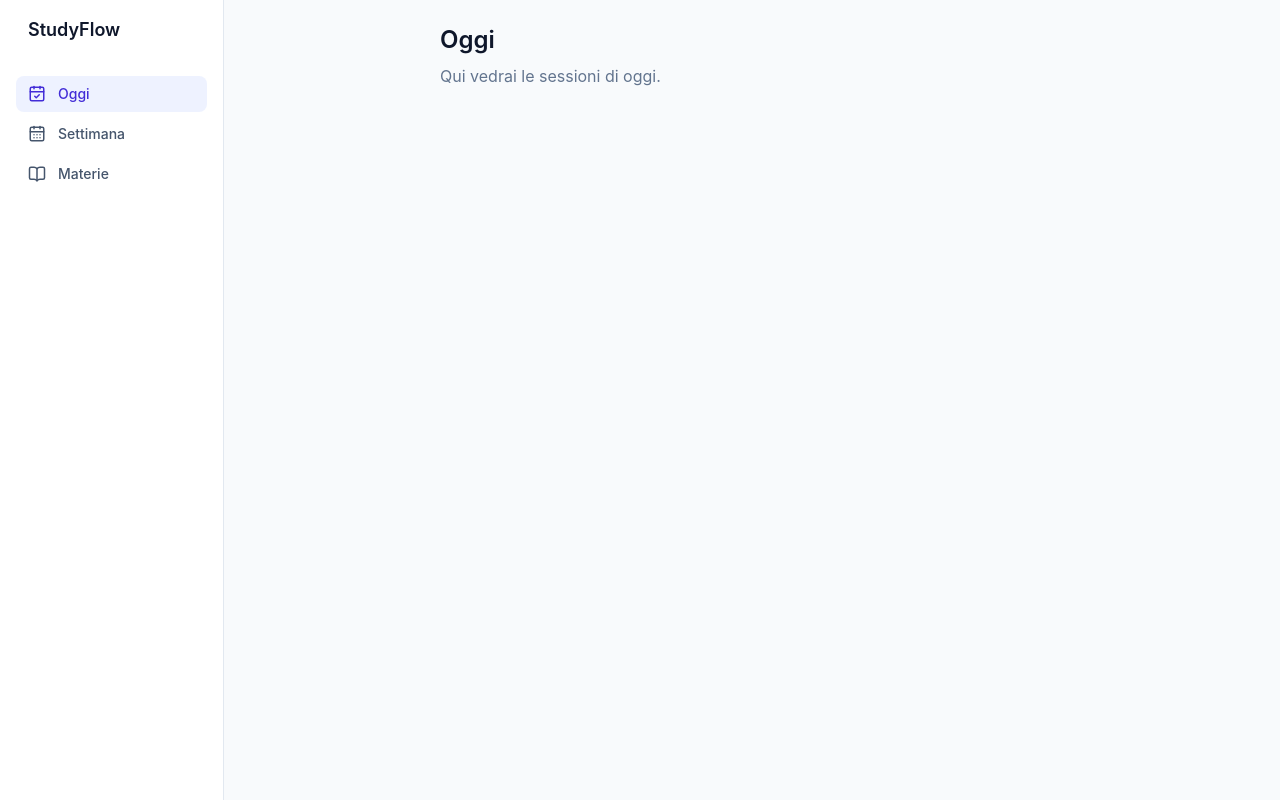
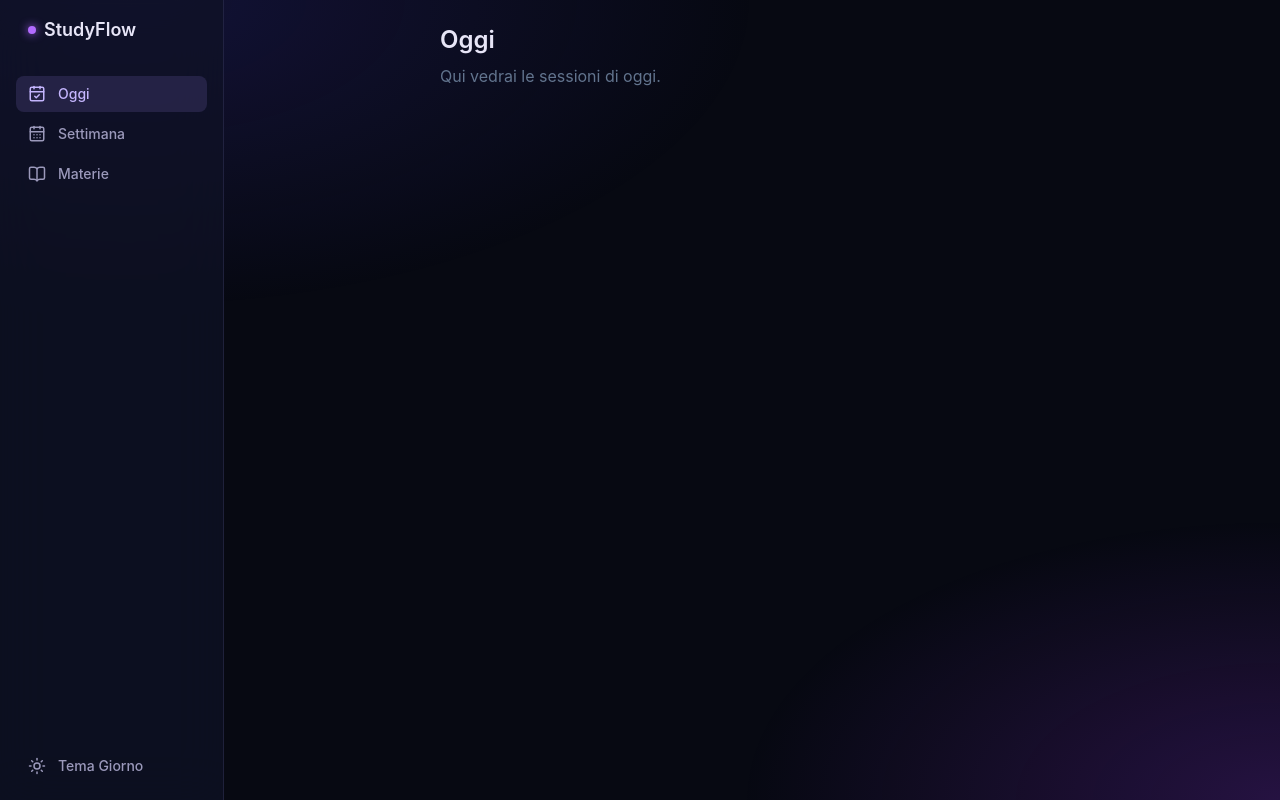
Before and after one commit to klarenszaimaj/sisyphum, a React (Vite) app: page /oggi in a window 1280 px wide. Built offline with nearby package versions, Linux system fonts and the light colour scheme.

Commit message:
Passo 1c: tema Notte/Giorno e cielo statico

```diff
--- a/index.html
+++ b/index.html
@@ -5,6 +5,15 @@
     <link rel="icon" type="image/svg+xml" href="/favicon.svg" />
     <meta name="viewport" content="width=device-width, initial-scale=1.0" />
     <title>StudyFlow</title>
+        <script>
+      try {
+
+        const scuro = localStorage.getItem('tema') !== 'chiaro';
+        document.documentElement.classList.toggle('dark', scuro);
+      } catch {
+        document.documentElement.classList.add('dark');
+      }
+    </script>
   </head>
   <body>
     <div id="root"></div>
--- a/src/components/Layout.tsx
+++ b/src/components/Layout.tsx
@@ -1,5 +1,7 @@
 import { NavLink, Outlet } from 'react-router'
-import { CalendarCheck, CalendarDays, BookOpen } from 'lucide-react'
+import { BookOpen, CalendarCheck, CalendarDays, Moon, Sun } from 'lucide-react'
+import { useTema } from '../hooks/useTema'
+import SfondoCielo from './SfondoCielo'
 
 // Le voci di navigazione: definite una volta, usate in entrambe le barre
 const voci = [
@@ -9,11 +11,23 @@ const voci = [
 ]
 
 export default function Layout() {
+  const { scuro, cambia } = useTema()
+  // L'icona mostra dove andrai: sole = passa a Giorno, luna = passa a Notte
+  const IconaTema = scuro ? Sun : Moon
+  const etichettaTema = scuro ? 'Tema Giorno' : 'Tema Notte'
+
   return (
-    <div className="min-h-dvh bg-slate-50 text-slate-900 lg:flex">
+    // "isolate" crea un livello proprio: il cielo (-z-10) resta dietro ma visibile
+    <div className="relative isolate min-h-dvh text-testo lg:flex">
+      <SfondoCielo />
+
       {/* Barra laterale: solo da 1024px in su */}
-      <aside className="hidden lg:sticky lg:top-0 lg:flex lg:h-dvh lg:w-56 lg:flex-col lg:border-r lg:border-slate-200 lg:bg-white lg:p-4">
-        <div className="mb-8 px-3 text-lg font-semibold">StudyFlow</div>
+      <aside className="hidden lg:sticky lg:top-0 lg:flex lg:h-dvh lg:w-56 lg:flex-col lg:border-r lg:border-bordo lg:bg-superficie lg:p-4 lg:backdrop-blur-xl">
+        <div className="mb-8 flex items-center gap-2 px-3 text-lg font-semibold">
+          {/* Un unico punto neon: l'accento è dosato */}
+          <span className="size-2 rounded-full bg-neon shadow-[0_0_10px_var(--color-neon)]" />
+          StudyFlow
+        </div>
         <nav className="flex flex-col gap-1">
           {voci.map(({ to, label, Icona }) => (
             <NavLink
@@ -22,8 +36,8 @@ export default function Layout() {
               className={({ isActive }) =>
                 `flex items-center gap-3 rounded-lg px-3 py-2 text-sm font-medium transition-colors ${
                   isActive
-                    ? 'bg-indigo-50 text-indigo-700'
-                    : 'text-slate-600 hover:bg-slate-100'
+                    ? 'bg-accento-tenue text-accento'
+                    : 'text-testo-tenue hover:bg-hover'
                 }`
               }
             >
@@ -32,6 +46,16 @@ export default function Layout() {
             </NavLink>
           ))}
         </nav>
+
+        {/* mt-auto spinge il pulsante in fondo alla barra */}
+        <button
+          type="button"
+          onClick={cambia}
+          className="mt-auto flex items-center gap-3 rounded-lg px-3 py-2 text-sm font-medium text-testo-tenue transition-colors hover:bg-hover"
+        >
+          <IconaTema size={18} />
+          {etichettaTema}
+        </button>
       </aside>
 
       {/* Contenuto della pagina corrente */}
@@ -40,14 +64,14 @@ export default function Layout() {
       </main>
 
       {/* Barra in basso: solo sotto i 1024px */}
-      <nav className="fixed inset-x-0 bottom-0 flex border-t border-slate-200 bg-white pb-[env(safe-area-inset-bottom)] lg:hidden">
+      <nav className="fixed inset-x-0 bottom-0 flex border-t border-bordo bg-superficie pb-[env(safe-area-inset-bottom)] backdrop-blur-xl lg:hidden">
         {voci.map(({ to, label, Icona }) => (
           <NavLink
             key={to}
             to={to}
             className={({ isActive }) =>
               `flex flex-1 flex-col items-center gap-1 py-3 text-xs font-medium ${
-                isActive ? 'text-indigo-700' : 'text-slate-500'
+                isActive ? 'text-accento' : 'text-testo-tenue'
               }`
             }
           >
@@ -55,6 +79,15 @@ export default function Layout() {
             {label}
           </NavLink>
         ))}
+        <button
+          type="button"
+          onClick={cambia}
+          aria-label={etichettaTema}
+          className="flex flex-1 flex-col items-center gap-1 py-3 text-xs font-medium text-testo-tenue"
+        >
+          <IconaTema size={22} />
+          Tema
+        </button>
       </nav>
     </div>
   )
--- /dev/null
+++ b/src/components/SfondoCielo.tsx
@@ -0,0 +1,9 @@
+// Lo strato del cielo tuttaaa bella dietro a tutta l'app.
+export default function SfondoCielo() {
+  return (
+    <div
+      aria-hidden="true"
+      className="sfondo-cielo pointer-events-none fixed inset-0 -z-10"
+    />
+  )
+}
--- /dev/null
+++ b/src/hooks/useTema.ts
@@ -0,0 +1,21 @@
+import { useState } from 'react'
+
+// Gestisce il tema: legge lo stato attuale, lo cambia e lo ricorda
+export function useTema() {
+  const [scuro, setScuro] = useState(() =>
+    document.documentElement.classList.contains('dark'),
+  )
+
+  function cambia() {
+    const nuovo = !scuro
+    document.documentElement.classList.toggle('dark', nuovo)
+    try {
+      localStorage.setItem('tema', nuovo ? 'scuro' : 'chiaro')
+    } catch {
+      // se il salvataggio non è possibile, il tema vale solo per questa sessione
+    }
+    setScuro(nuovo)
+  }
+
+  return { scuro, cambia }
+}
--- a/src/index.css
+++ b/src/index.css
@@ -1 +1,54 @@
 @import "tailwindcss";
+
+/* "dark:" si attiva quando <html> ha la classe .dark (= tema Notte) */
+@custom-variant dark (&:where(.dark, .dark *));
+
+/* Colori con un nome: valori del tema GIORNO */
+@theme {
+  --color-sfondo: #f5f4fb;
+  --color-superficie: rgb(255 255 255 / 0.78);
+  --color-bordo: #e3e0f0;
+  --color-testo: #1b1a2e;
+  --color-testo-tenue: #6b6888;
+  --color-hover: rgb(91 63 209 / 0.06);
+  --color-accento: #5b3fd1;
+  --color-accento-tenue: rgb(91 63 209 / 0.10);
+  --color-neon: #7c3aed;
+}
+
+/* Tema NOTTE: stessi nomi, altri valori */
+.dark {
+  --color-sfondo: #070912;
+  --color-superficie: rgb(16 18 38 / 0.72);
+  --color-bordo: rgb(167 160 255 / 0.12);
+  --color-testo: #e7e5f7;
+  --color-testo-tenue: #9b99bb;
+  --color-hover: rgb(167 139 250 / 0.08);
+  --color-accento: #c4b5fd;
+  --color-accento-tenue: rgb(167 139 250 / 0.14);
+  --color-neon: #b26bff;
+}
+
+/* Sfumature del cielo: non servono come classi, quindi stanno fuori da @theme */
+:root {
+  --cielo-a: rgb(124 58 237 / 0.08);
+  --cielo-b: rgb(79 70 229 / 0.06);
+}
+.dark {
+  --cielo-a: rgb(147 51 234 / 0.22);
+  --cielo-b: rgb(67 56 202 / 0.20);
+}
+
+html { color-scheme: light; }
+html.dark { color-scheme: dark; }
+
+body {
+  background-color: var(--color-sfondo);
+}
+
+/* Strato del cielo: per ora statico, dopo ospiterà stelle e pianeta */
+.sfondo-cielo {
+  background:
+    radial-gradient(ellipse 70% 55% at 10% 0%, var(--cielo-b), transparent 70%),
+    radial-gradient(ellipse 60% 50% at 100% 100%, var(--cielo-a), transparent 70%);
+}
```
